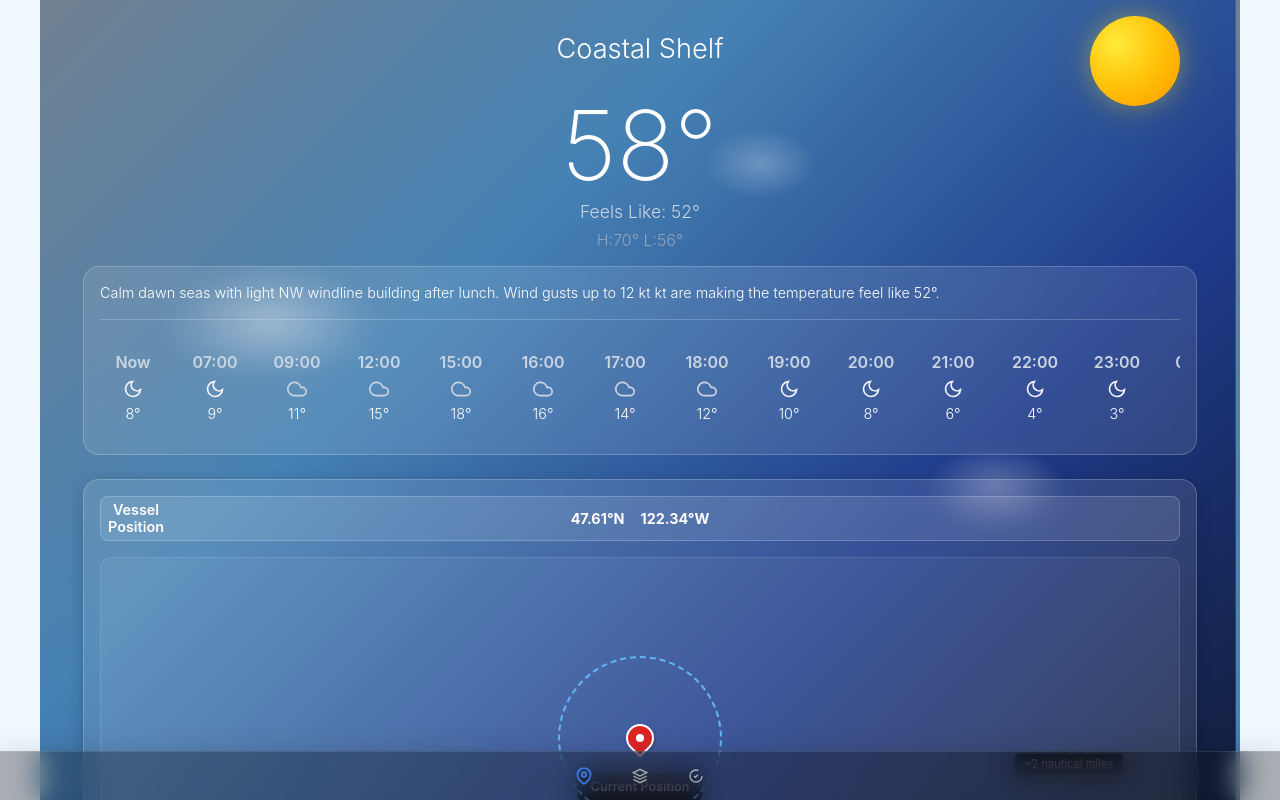
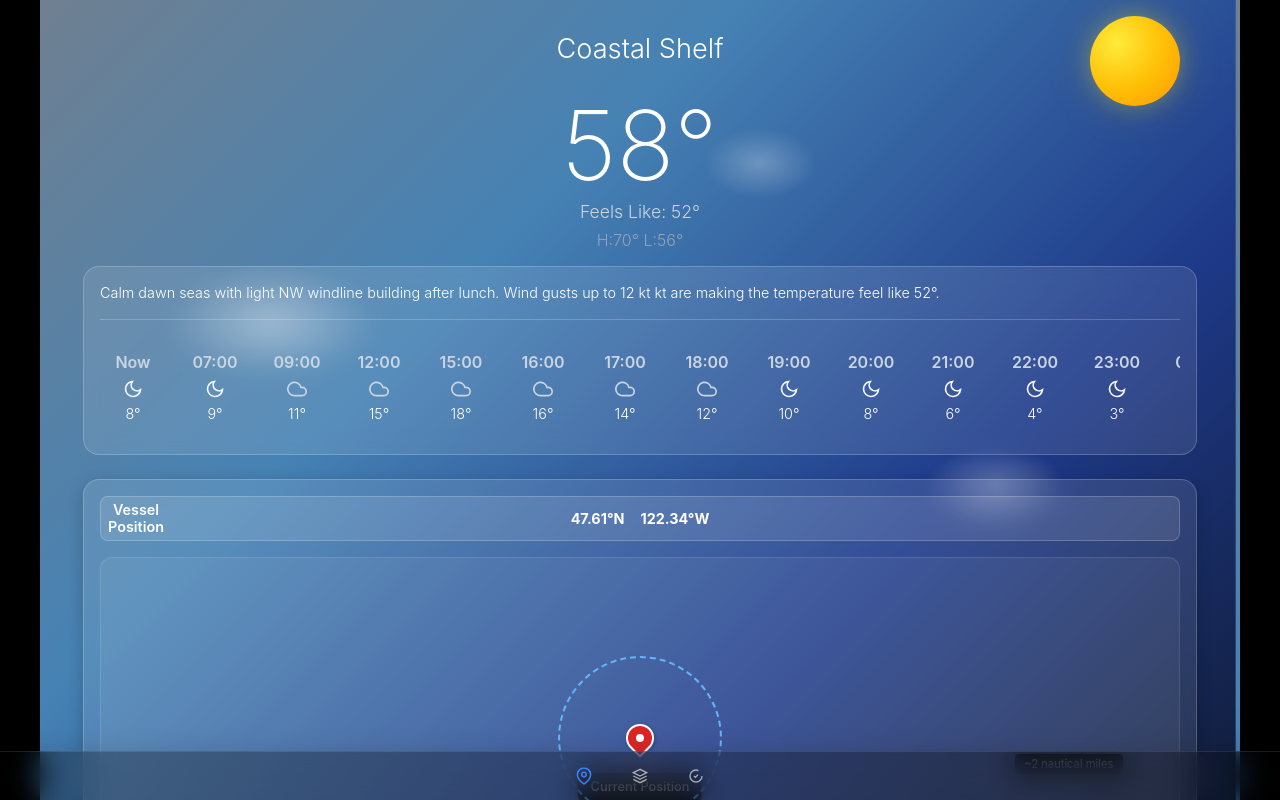
Before and after one commit to AnishKamatam/sushi-glitch, a React (Create React App) app in the folder frontend/: page / in a window 1280 px wide. Shown: the top 800 px of the page. Built offline with nearby package versions, Linux system fonts and the light colour scheme; no server answers.

Commit message:
get rid of blue background

```diff
--- a/frontend/src/App.css
+++ b/frontend/src/App.css
@@ -1,7 +1,15 @@
+body {
+  margin: 0;
+  padding: 0;
+  background: #000000;
+  overflow-x: hidden;
+}
+
 .App {
   text-align: center;
-  background-color: #f0f8ff;
+  background: transparent;
   min-height: 100vh;
+  overflow-x: hidden;
 }
 
 .app-header {
@@ -31,6 +39,8 @@
   display: flex;
   flex-direction: column;
   gap: 2rem;
+  background: transparent;
+  min-height: 100vh;
 }
 
 .swipe-container {
--- a/frontend/src/components/PlanCard.css
+++ b/frontend/src/components/PlanCard.css
@@ -11,6 +11,8 @@
   background-attachment: fixed;
   background-size: cover;
   background-repeat: no-repeat;
+  background-position: center center;
+  background-clip: padding-box;
 }
 
 /* Clear Night Sky */
@@ -1334,4 +1336,10 @@
   .plan-grid {
     margin-top: 1rem;
   }
+
+  /* Ensure background extends on mobile scroll */
+  .weather-plan-card {
+    background-attachment: scroll;
+    min-height: 120vh;
+  }
 }
```
